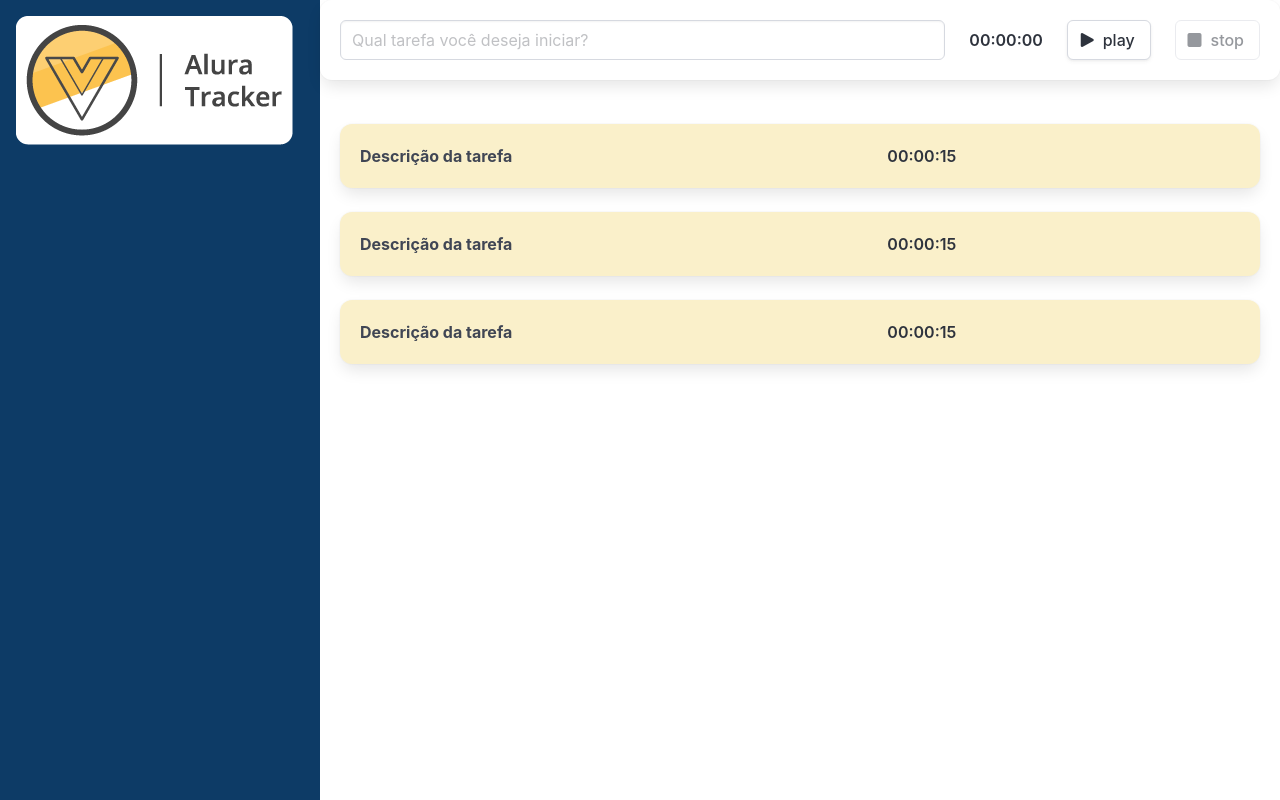
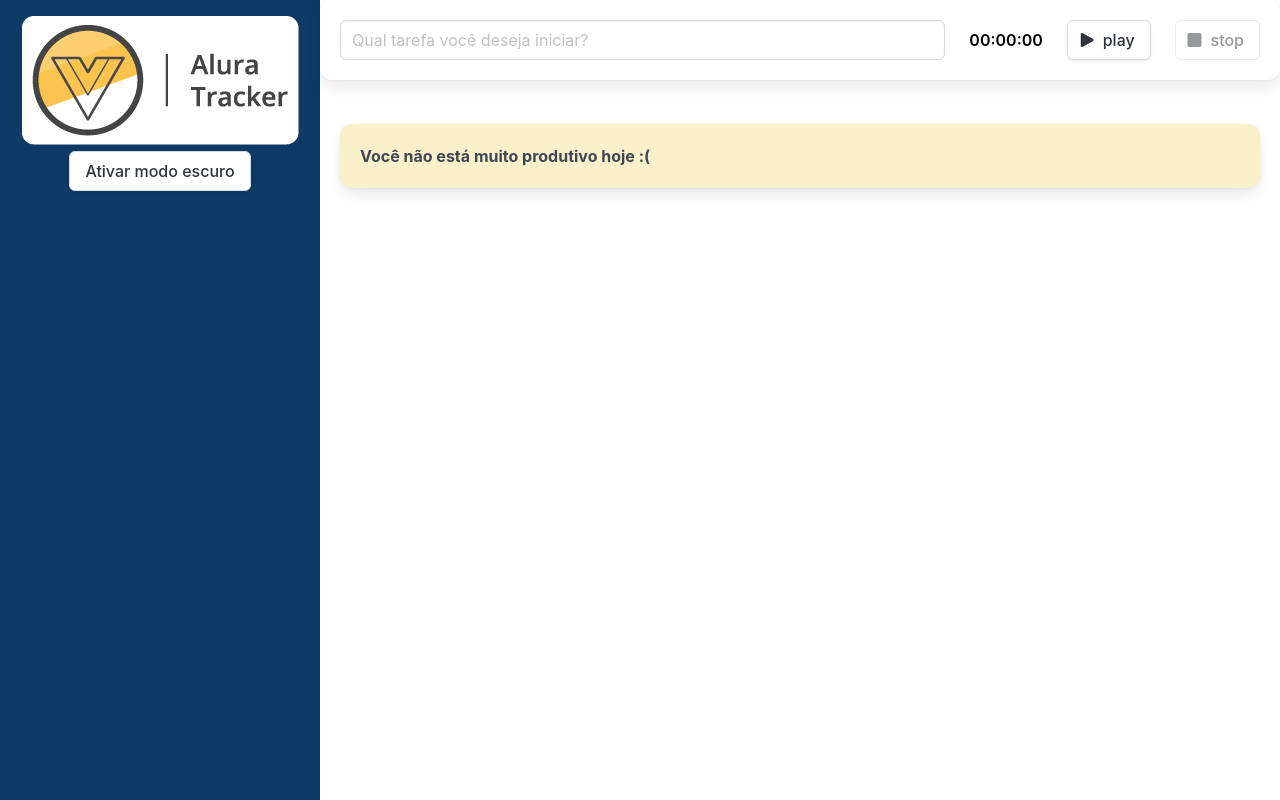
Before and after one commit to Leandrotxr/alura-tracker, a Vue app: page / in a window 1280 px wide. Built offline with nearby package versions, Linux system fonts and the light colour scheme.

Commit message:
feat: adicionando lista dinâmica e modo escuro

```diff
--- a/src/App.vue
+++ b/src/App.vue
@@ -1,14 +1,15 @@
 <template>
-  <main class="columns is-gapless is-multiline">
+  <main class="columns is-gapless is-multiline" :class="{ 'modo-escuro': modoEscuroAtivo }">
     <div class="column is-one-quarter">
-      <BarraLateral />
+      <BarraLateral @aoTemaAlterado="trocarTema"/>
     </div>
-    <div class="column is-three-quarter">
-      <Formulario />
+    <div class="column is-three-quarter conteudo">
+      <Formulario @aoSalvarTarefa="salvarTarefa"/>
       <div class="lista">
-        <Tarefa />
-        <Tarefa />
-        <Tarefa />
+        <Tarefa v-for="(tarefa, index) in tarefas" :key="index" :tarefa="tarefa"/>
+        <Box v-if="listaEstaVazia">
+          Você não está muito produtivo hoje :(
+        </Box>
       </div>
     </div>
   </main>
@@ -18,20 +19,53 @@
 import { defineComponent } from 'vue';
 import BarraLateral from './components/BarraLateral.vue'
 import Formulario from './components/Formulario.vue'
-import Tarefa from './components/Tarefa.vue';
+import Tarefa from './components/Tarefa.vue'
+import Box from './components/Box.vue'
+import ITarefa from './interfaces/ITarefa';
 
 export default defineComponent({
   name: 'App',
   components: {
     BarraLateral,
     Formulario,
-    Tarefa
+    Tarefa,
+    Box
+  },
+  data () {
+    return {
+      tarefas: [] as ITarefa[],
+      modoEscuroAtivo: false
+    }
+  },
+  computed: {
+    listaEstaVazia () : boolean {
+      return this.tarefas.length === 0
+    }
+  },
+  methods: {
+    salvarTarefa (tarefa: ITarefa) {
+      this.tarefas.push(tarefa)
+    },
+    trocarTema(modoEscuroAtivo: boolean){
+      this.modoEscuroAtivo = modoEscuroAtivo
+    }
   }
 });
 </script>
 
 <style>
-.lista{
+.lista {
   padding: 1.25rem;
 }
+main {
+  --bg-primario: #fff;
+  --texto-primario: #000;
+}
+main.modo-escuro {
+  --bg-primario: #2b2d42;
+  --texto-primario: #ddd;
+}
+.conteudo {
+  background-color: var(--bg-primario);
+}
 </style>
--- a/src/components/BarraLateral.vue
+++ b/src/components/BarraLateral.vue
@@ -3,6 +3,9 @@
         <h1>
             <img src="../assets/logo.png" alt="">
         </h1>
+        <button class="button" @click="alterarTema">
+          {{ textoBotao }}
+        </button>
     </header>
 </template>
 
@@ -10,7 +13,27 @@
 import { defineComponent } from 'vue';
 
 export default defineComponent({
-    name: 'BarraLateral'
+    name: 'BarraLateral',
+    emits: ['aoTemaAlterado'],
+    data(){
+      return{
+        modoEscuroAtivo: false
+      }
+    },
+    computed: {
+      textoBotao(){
+        if(this.modoEscuroAtivo){
+          return 'Desativar modo escuro'
+        }
+        return 'Ativar modo escuro'
+      }
+    },
+    methods: {
+      alterarTema(){
+        this.modoEscuroAtivo = !this.modoEscuroAtivo
+        this.$emit('aoTemaAlterado', this.modoEscuroAtivo)
+      }
+    }
 })
 </script>
 
@@ -20,6 +43,7 @@
   background: #0d3b66;
   width: 100%;
   height: 100vh;
+  text-align: center;
 }
 @media only screen and (max-width: 768px) {
   header {
--- /dev/null
+++ b/src/components/Box.vue
@@ -0,0 +1,19 @@
+<template>
+  <div class="box has-text-weight-bold">
+    <slot></slot>
+  </div>
+</template>
+
+<script lang="ts">
+import { defineComponent } from 'vue'
+
+export default defineComponent({
+  name: 'BoxA'
+})
+</script>
+
+<style scoped>
+.box {
+  background: #FAF0CA;
+}
+</style>
--- a/src/components/Cronometro.vue
+++ b/src/components/Cronometro.vue
@@ -1,13 +1,13 @@
 <template>
   <section>
-        <strong>
+    <strong class="display">
       {{ tempoDecorrido }}
     </strong>
   </section>
 </template>
 
 <script lang="ts">
-import { defineComponent } from 'vue';
+import { defineComponent } from 'vue'
 
 export default defineComponent({
   name: 'CronometroTempo',
@@ -24,3 +24,9 @@
   },
 })
 </script>
+
+<style scoped>
+.display {
+  color: var(--texto-primario);
+}
+</style>
--- a/src/components/Formulario.vue
+++ b/src/components/Formulario.vue
@@ -1,5 +1,5 @@
 <template>
-  <div class="box">
+  <div class="box formulario">
     <div class="columns">
       <div
         class="column is-8"
@@ -26,6 +26,7 @@
 
 export default defineComponent({
   name: "FormulárioTracker",
+  emits: ['aoSalvarTarefa'],
   components: {
     Temporizador
   },
@@ -36,11 +37,18 @@
   },
   methods: {
     finalizarTarefa(tempoDecorrido: number) : void{
-        console.log(tempoDecorrido)
-        console.log(this.descricao)
-
+        this.$emit('aoSalvarTarefa', {
+          duracaoEmSegundos: tempoDecorrido,
+          descricao: this.descricao
+        })
         this.descricao = ''
     }
   }
 });
 </script>
+<style>
+.formulario {
+  color: var(--texto-primario);
+  background-color: var(--bg-primario);
+}
+</style>
--- a/src/components/Tarefa.vue
+++ b/src/components/Tarefa.vue
@@ -1,30 +1,31 @@
 <template>
-    <div class="box has-text-weight-bold">
-        <div class="columns">
-            <div class="column is-7">
-                Descrição da tarefa
-            </div>
-            <div class="column">
-                <Cronometro :tempoEmSegundos="15"/>
-            </div>
-        </div>
+  <Box>
+    <div class="columns">
+      <div class="column is-7">{{ tarefa.descricao || 'Tarefa sem descrição' }}</div>
+      <div class="column">
+        <Cronometro :tempoEmSegundos="tarefa.duracaoEmSegundos"/>
+      </div>
     </div>
+  </Box>
 </template>
 
 <script lang="ts">
-import Cronometro from './Cronometro.vue';
-import { defineComponent } from 'vue';
+import { defineComponent, PropType } from "vue";
+import Cronometro from "./Cronometro.vue";
+import ITarefa from '../interfaces/ITarefa'
+import Box from './Box.vue'
 
 export default defineComponent({
-    name: 'TarefaF',
-    components: {
-        Cronometro
+  name: "TarefaF",
+  components: {
+    Cronometro,
+    Box
+  },
+  props: {
+    tarefa: {
+      type: Object as PropType<ITarefa>,
+      required: true
     }
-})
+  }
+});
 </script>
-
-<style scoped>
-.box{
-    background: #FAF0CA;
-}
-</style>
--- /dev/null
+++ b/src/interfaces/ITarefa.ts
@@ -0,0 +1,4 @@
+export default interface ITarefa {
+    duracaoEmSegundos: number,
+    descricao: string
+}
```
Also changed, not shown: .eslintrc.js. Lines whose indentation alone changed are shown as unchanged.
